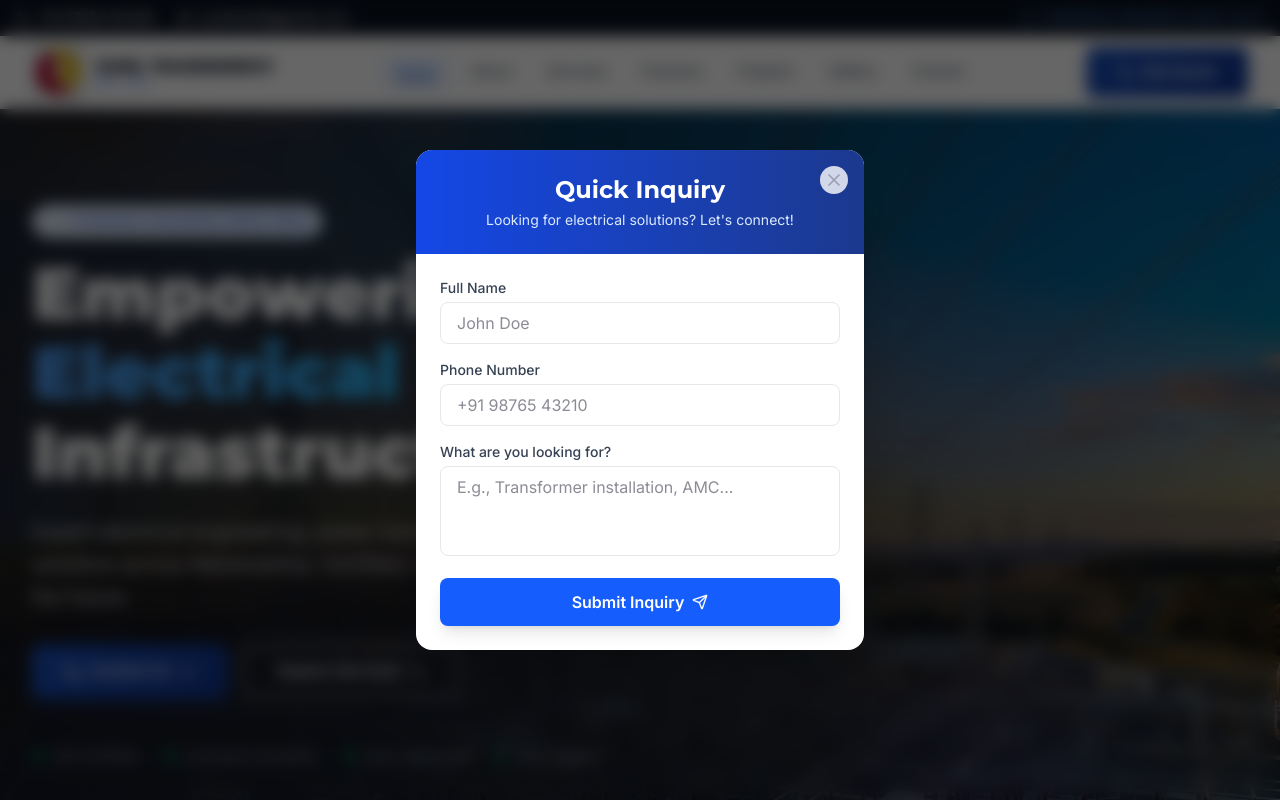
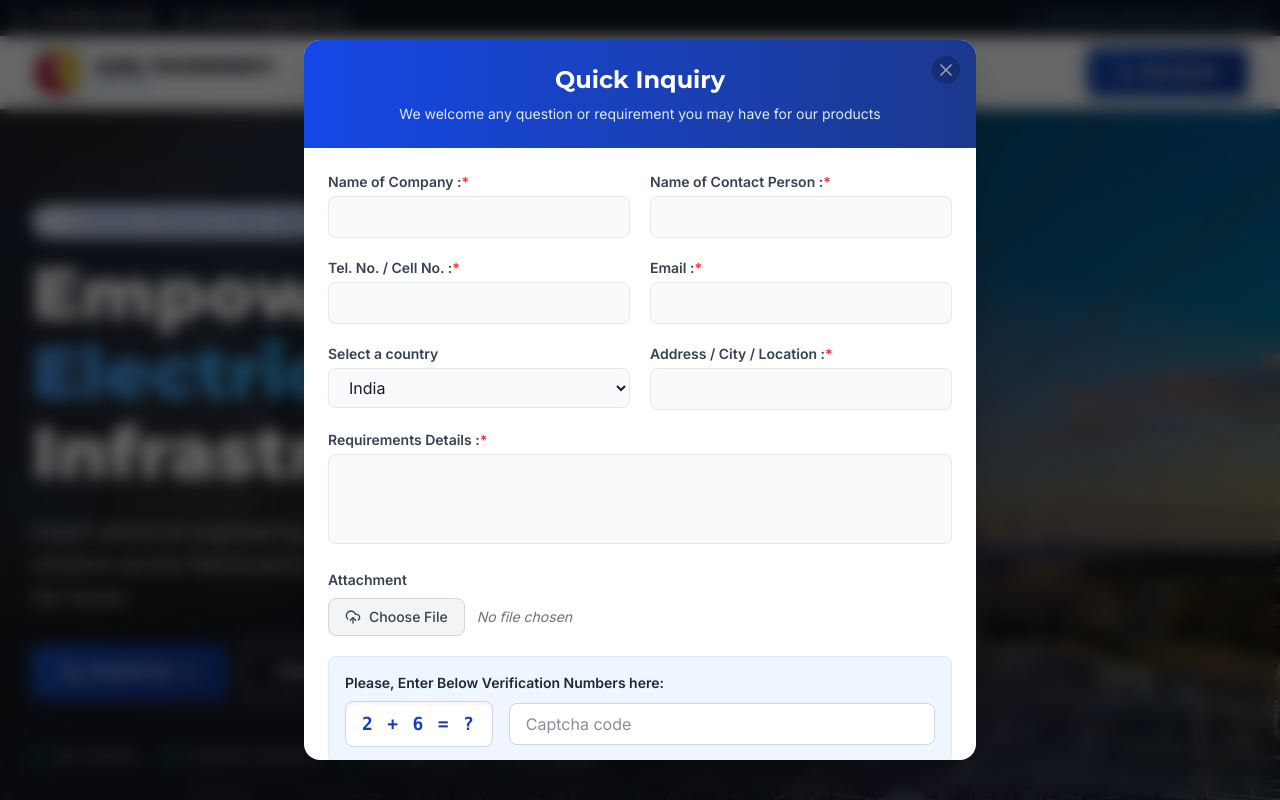
Before and after one commit to svaruok/sunilpvtltd-website, a React (Vite) app: page / in a window 1280 px wide. Shown: the top 800 px of the page. Built offline with nearby package versions, Linux system fonts and the light colour scheme.

Commit message:
feat: add detailed fields and captcha to the inquiry popup form

```diff
--- a/src/components/InquiryPopup.jsx
+++ b/src/components/InquiryPopup.jsx
@@ -1,34 +1,68 @@
 import { useState, useEffect } from 'react';
 import { motion, AnimatePresence } from 'framer-motion';
-import { X, Send } from 'lucide-react';
+import { X, Send, UploadCloud } from 'lucide-react';
 
 export default function InquiryPopup() {
   const [isOpen, setIsOpen] = useState(false);
   const [isSubmitted, setIsSubmitted] = useState(false);
+  const [fileName, setFileName] = useState('');
+
+  // Captcha state
+  const [captchaParams, setCaptchaParams] = useState({ num1: 0, num2: 0 });
+  const [captchaInput, setCaptchaInput] = useState('');
+  const [captchaError, setCaptchaError] = useState(false);
 
   useEffect(() => {
     // Check if the popup has already been shown in this session
     const hasBeenShown = sessionStorage.getItem('inquiryPopupShown');
 
     if (!hasBeenShown) {
-      // Show the popup after a short delay (e.g., 3 seconds)
+      // Show the popup after a short delay
       const timer = setTimeout(() => {
         setIsOpen(true);
+        generateCaptcha();
         sessionStorage.setItem('inquiryPopupShown', 'true');
       }, 3000);
 
       return () => clearTimeout(timer);
+    } else {
+        generateCaptcha();
     }
   }, []);
 
+  const generateCaptcha = () => {
+    setCaptchaParams({
+      num1: Math.floor(Math.random() * 10) + 1,
+      num2: Math.floor(Math.random() * 10) + 1
+    });
+    setCaptchaInput('');
+    setCaptchaError(false);
+  };
+
   const handleSubmit = (e) => {
     e.preventDefault();
+
+    // Validate Captcha
+    if (parseInt(captchaInput) !== (captchaParams.num1 + captchaParams.num2)) {
+        setCaptchaError(true);
+        return;
+    }
+
     // Form submission logic would go here
     setIsSubmitted(true);
+
     // Close the popup after a short delay showing the success message
     setTimeout(() => {
       setIsOpen(false);
-    }, 2000);
+    }, 2500);
+  };
+
+  const handleFileChange = (e) => {
+      if(e.target.files && e.target.files.length > 0) {
+          setFileName(e.target.files[0].name);
+      } else {
+          setFileName('');
+      }
   };
 
   return (
@@ -40,23 +74,23 @@ export default function InquiryPopup() {
             animate={{ opacity: 1, scale: 1, y: 0 }}
             exit={{ opacity: 0, scale: 0.95, y: 10 }}
             transition={{ type: 'spring', damping: 25, stiffness: 300 }}
-            className="bg-white rounded-2xl w-full max-w-md overflow-hidden shadow-2xl relative"
+            className="bg-white rounded-2xl w-full max-w-2xl max-h-[90vh] overflow-y-auto shadow-2xl relative custom-scrollbar"
           >
             {/* Close Button */}
             <button
               onClick={() => setIsOpen(false)}
-              className="absolute top-4 right-4 text-gray-400 hover:text-gray-800 transition-colors z-10 bg-white/80 rounded-full p-1"
+              className="absolute top-4 right-4 text-gray-400 hover:text-white transition-colors z-10 bg-black/20 hover:bg-black/40 rounded-full p-1"
             >
               <X size={20} />
             </button>
 
             {/* Header */}
-            <div className="bg-gradient-to-r from-blue-700 to-blue-900 p-6 text-white text-center">
-              <h3 className="text-2xl font-bold mb-1" style={{ fontFamily: 'Montserrat, sans-serif' }}>
+            <div className="bg-gradient-to-r from-blue-700 to-blue-900 p-6 text-white text-center sticky top-0 z-[5]">
+              <h3 className="text-2xl font-bold mb-2" style={{ fontFamily: 'Montserrat, sans-serif' }}>
                 Quick Inquiry
               </h3>
               <p className="text-blue-100 text-sm">
-                Looking for electrical solutions? Let's connect!
+                We welcome any question or requirement you may have for our products
               </p>
             </div>
 
@@ -66,54 +100,101 @@ export default function InquiryPopup() {
                 <motion.div
                   initial={{ opacity: 0 }}
                   animate={{ opacity: 1 }}
-                  className="text-center py-8"
+                  className="text-center py-12"
                 >
                   <div className="w-16 h-16 bg-green-100 text-green-500 rounded-full flex items-center justify-center mx-auto mb-4">
                     <svg className="w-8 h-8" fill="none" viewBox="0 0 24 24" stroke="currentColor">
                       <path strokeLinecap="round" strokeLinejoin="round" strokeWidth={2} d="M5 13l4 4L19 7" />
                     </svg>
                   </div>
-                  <h4 className="text-xl font-bold text-gray-800 mb-2">Thank You!</h4>
+                  <h4 className="text-2xl font-bold text-gray-800 mb-2">Thank You!</h4>
                   <p className="text-gray-500">Your inquiry has been received. Our team will contact you shortly.</p>
                 </motion.div>
               ) : (
-                <form onSubmit={handleSubmit} className="space-y-4">
+                <form onSubmit={handleSubmit} className="space-y-5">
+                  <div className="grid grid-cols-1 md:grid-cols-2 gap-5">
+                      <div>
+                        <label htmlFor="companyName" className="block text-sm font-semibold text-gray-700 mb-1">Name of Company :<span className="text-red-500">*</span></label>
+                        <input type="text" id="companyName" required className="w-full px-4 py-2 bg-gray-50 border border-gray-200 rounded-lg focus:bg-white focus:ring-2 focus:ring-blue-500 focus:border-blue-500 outline-none transition-all" />
+                      </div>
+                      <div>
+                        <label htmlFor="contactPerson" className="block text-sm font-semibold text-gray-700 mb-1">Name of Contact Person :<span className="text-red-500">*</span></label>
+                        <input type="text" id="contactPerson" required className="w-full px-4 py-2 bg-gray-50 border border-gray-200 rounded-lg focus:bg-white focus:ring-2 focus:ring-blue-500 focus:border-blue-500 outline-none transition-all" />
+                      </div>
+                      <div>
+                        <label htmlFor="phone" className="block text-sm font-semibold text-gray-700 mb-1">Tel. No. / Cell No. :<span className="text-red-500">*</span></label>
+                        <input type="tel" id="phone" required className="w-full px-4 py-2 bg-gray-50 border border-gray-200 rounded-lg focus:bg-white focus:ring-2 focus:ring-blue-500 focus:border-blue-500 outline-none transition-all" />
+                      </div>
+                      <div>
+                        <label htmlFor="email" className="block text-sm font-semibold text-gray-700 mb-1">Email :<span className="text-red-500">*</span></label>
+                        <input type="email" id="email" required className="w-full px-4 py-2 bg-gray-50 border border-gray-200 rounded-lg focus:bg-white focus:ring-2 focus:ring-blue-500 focus:border-blue-500 outline-none transition-all" />
+                      </div>
+                      <div>
+                        <label htmlFor="country" className="block text-sm font-semibold text-gray-700 mb-1">Select a country</label>
+                        <select id="country" className="w-full px-4 py-2 bg-gray-50 border border-gray-200 rounded-lg focus:bg-white focus:ring-2 focus:ring-blue-500 focus:border-blue-500 outline-none transition-all">
+                            <option value="India">India</option>
+                            <option value="United States">United States</option>
+                            <option value="United Kingdom">United Kingdom</option>
+                            <option value="Australia">Australia</option>
+                            <option value="Canada">Canada</option>
+                            <option value="United Arab Emirates">United Arab Emirates</option>
+                            <option value="Other">Other</option>
+                        </select>
+                      </div>
+                      <div>
+                        <label htmlFor="location" className="block text-sm font-semibold text-gray-700 mb-1">Address / City / Location :<span className="text-red-500">*</span></label>
+                        <input type="text" id="location" required className="w-full px-4 py-2 bg-gray-50 border border-gray-200 rounded-lg focus:bg-white focus:ring-2 focus:ring-blue-500 focus:border-blue-500 outline-none transition-all" />
+                      </div>
+                  </div>
+
                   <div>
-                    <label htmlFor="popup-name" className="block text-sm font-medium text-gray-700 mb-1">Full Name</label>
-                    <input
-                      type="text"
-                      id="popup-name"
-                      required
-                      className="w-full px-4 py-2 border border-gray-200 rounded-lg focus:ring-2 focus:ring-blue-500 focus:border-blue-500 outline-none transition-all"
-                      placeholder="John Doe"
-                    />
+                    <label htmlFor="requirements" className="block text-sm font-semibold text-gray-700 mb-1">Requirements Details :<span className="text-red-500">*</span></label>
+                    <textarea id="requirements" rows="3" required className="w-full px-4 py-2 bg-gray-50 border border-gray-200 rounded-lg focus:bg-white focus:ring-2 focus:ring-blue-500 focus:border-blue-500 outline-none transition-all resize-none"></textarea>
                   </div>
+
                   <div>
-                    <label htmlFor="popup-phone" className="block text-sm font-medium text-gray-700 mb-1">Phone Number</label>
-                    <input
-                      type="tel"
-                      id="popup-phone"
-                      required
-                      className="w-full px-4 py-2 border border-gray-200 rounded-lg focus:ring-2 focus:ring-blue-500 focus:border-blue-500 outline-none transition-all"
-                      placeholder="+91 98765 43210"
-                    />
+                      <span className="block text-sm font-semibold text-gray-700 mb-2">Attachment</span>
+                      <div className="flex items-center gap-3">
+                          <label className="cursor-pointer bg-gray-100 hover:bg-gray-200 border border-gray-300 text-gray-700 py-2 px-4 rounded-lg flex items-center gap-2 transition-colors text-sm font-medium">
+                              <UploadCloud size={16} />
+                              Choose File
+                              <input type="file" className="hidden" onChange={handleFileChange} />
+                          </label>
+                          <span className="text-sm text-gray-500 italic">
+                              {fileName ? fileName : 'No file chosen'}
+                          </span>
+                      </div>
                   </div>
-                  <div>
-                    <label htmlFor="popup-message" className="block text-sm font-medium text-gray-700 mb-1">What are you looking for?</label>
-                    <textarea
-                      id="popup-message"
-                      rows="3"
-                      required
-                      className="w-full px-4 py-2 border border-gray-200 rounded-lg focus:ring-2 focus:ring-blue-500 focus:border-blue-500 outline-none transition-all resize-none"
-                      placeholder="E.g., Transformer installation, AMC..."
-                    ></textarea>
+
+                  <div className="bg-blue-50 rounded-lg p-4 border border-blue-100">
+                      <label className="block text-sm font-semibold text-gray-800 mb-2">Please, Enter Below Verification Numbers here:</label>
+                      <div className="flex flex-col sm:flex-row sm:items-center gap-4">
+                          <div className="bg-white border border-gray-300 px-4 py-2 rounded-lg font-mono font-bold text-lg text-blue-800 shadow-inner select-none flex items-center justify-center tracking-widest min-w-[100px]">
+                              {captchaParams.num1} + {captchaParams.num2} = ?
+                          </div>
+                          <div className="flex-1">
+                              <input
+                                type="text"
+                                required
+                                value={captchaInput}
+                                onChange={(e) => {
+                                    setCaptchaInput(e.target.value);
+                                    setCaptchaError(false);
+                                }}
+                                placeholder="Captcha code"
+                                className={`w-full px-4 py-2 bg-white border ${captchaError ? 'border-red-500 focus:ring-red-500' : 'border-gray-300 focus:ring-blue-500'} rounded-lg focus:ring-2 outline-none transition-all`}
+                              />
+                              {captchaError && <p className="text-red-500 text-xs mt-1 font-medium">Incorrect captcha code. Please try again.</p>}
+                          </div>
+                      </div>
                   </div>
+
                   <button
                     type="submit"
-                    className="w-full bg-blue-600 hover:bg-blue-700 text-white font-semibold py-3 px-4 rounded-lg transition-colors flex items-center justify-center gap-2 mt-2 shadow-lg hover:shadow-blue-500/30"
+                    className="w-full bg-blue-600 hover:bg-blue-700 text-white font-semibold py-3.5 px-4 rounded-lg transition-colors flex items-center justify-center gap-2 mt-4 shadow-lg hover:shadow-blue-500/30"
                   >
                     <span>Submit Inquiry</span>
-                    <Send size={16} />
+                    <Send size={18} />
                   </button>
                 </form>
               )}
```
